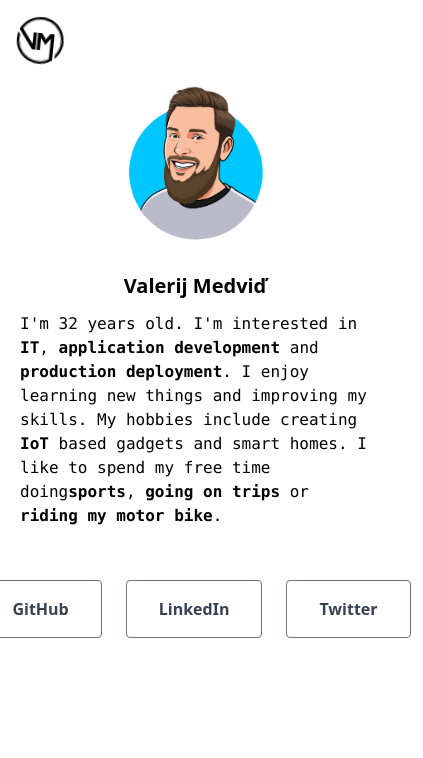
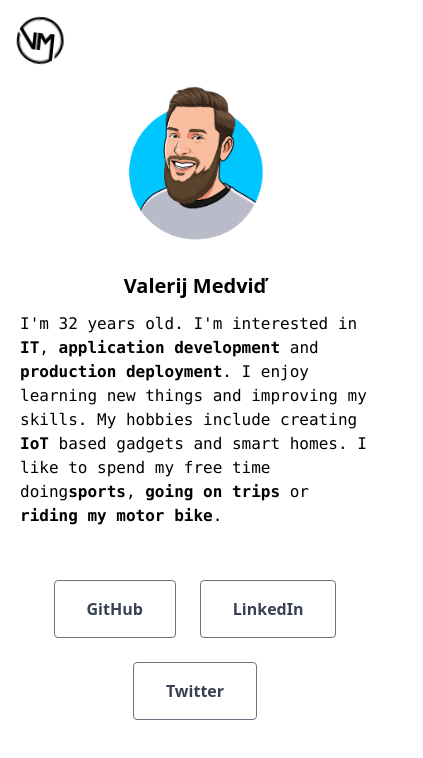
Before and after one commit to valerijmedvid/portfolio, a React (Vite) app: page / in a window 390 px wide. Shown: the top 758 px of the page, 423 px wide, since content can reach past the window. Built offline with nearby package versions, Linux system fonts and the light colour scheme.

Commit message:
fix social media links for mobile

```diff
--- a/src/App.tsx
+++ b/src/App.tsx
@@ -40,7 +40,7 @@ export default function App() {
         </p>
       </article>
 
-      <div className='mt-10 flex flex-row justify-center'>
+      <div className='mt-10 flex flex-row flex-wrap justify-center'>
         {socialMediaLinks.map((link, index) => {
           return (
             <a href={link.link} key={index}>
```
